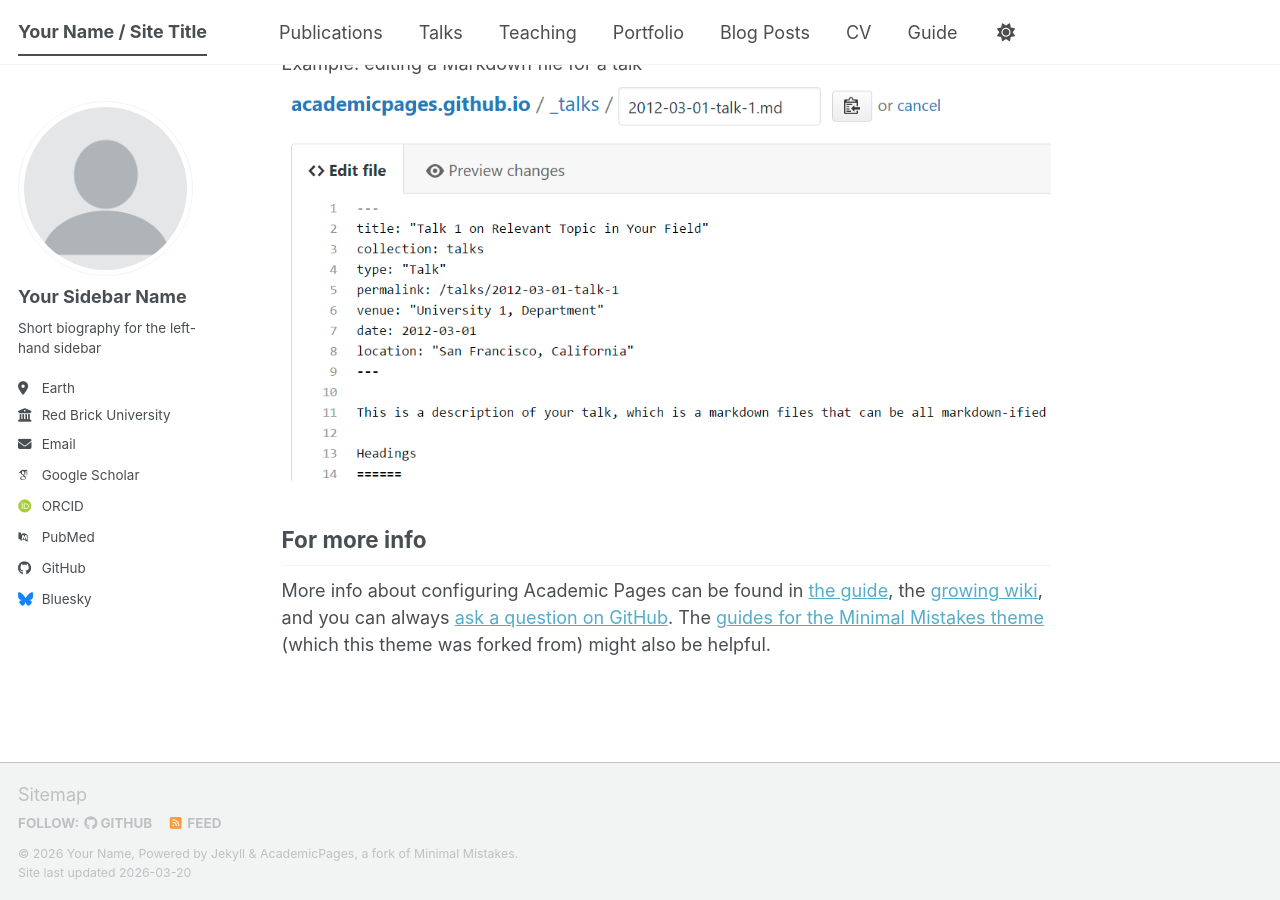
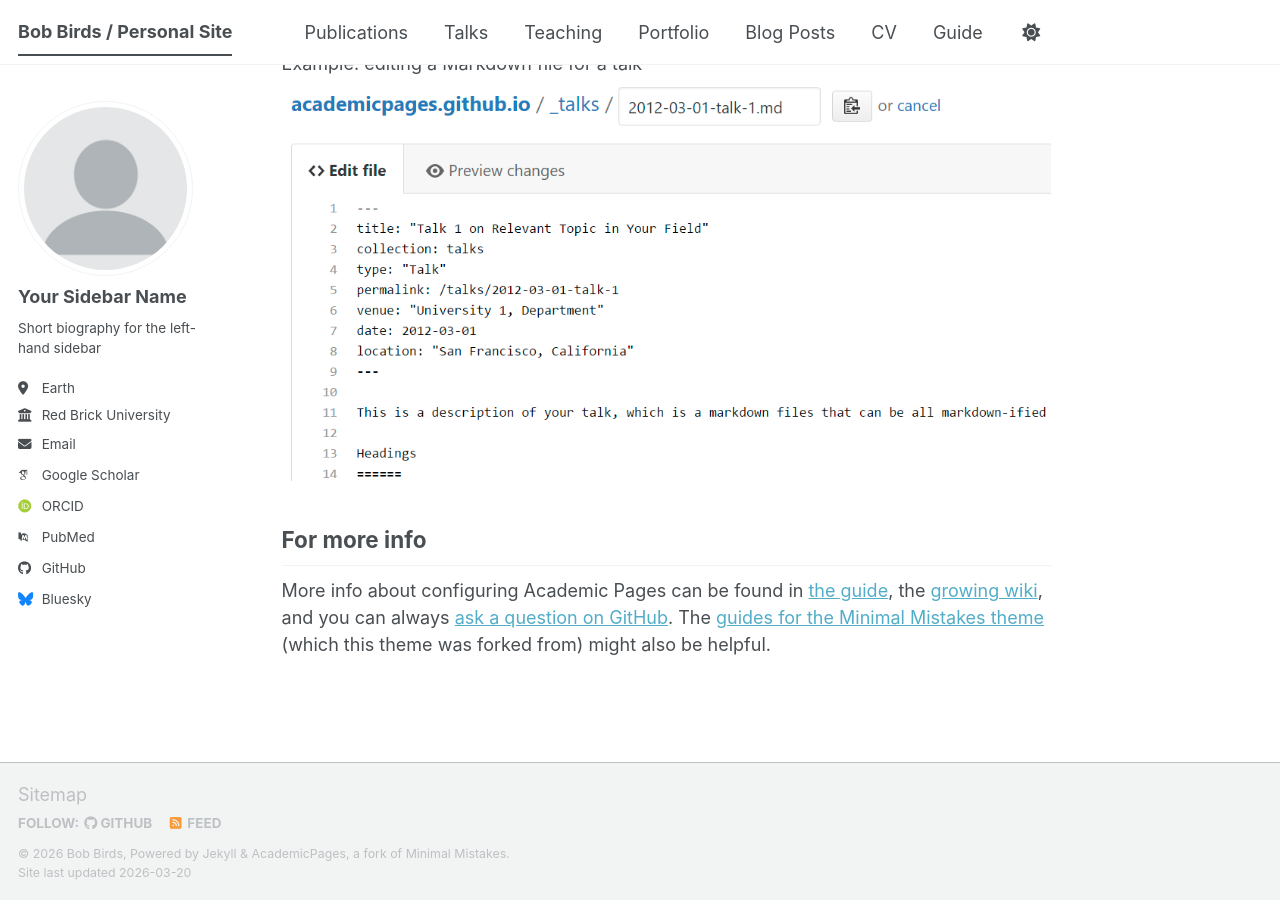
Before and after one commit to pb-berge-2/me, a Jekyll site: the page built from _pages/about.md, in a window 1280 px wide and 900 px high, scrolled down 2720 px. Built offline with Jekyll 4.4.1, drawn with Linux system fonts in a browser that asks for light colours; some web fonts are replaced; a script bundle is joined from its source files by our own code; library files that are not in the unit come from our copies.

Commit message:
Update _config.yml

```diff
--- a/_config.yml
+++ b/_config.yml
@@ -9,9 +9,9 @@
 # Basic Site Settings
 locale                   : "en-US"
 site_theme               : "default" # The available themes options are "default", "air", "sunrise", "mint", "dirt" and "contrast"
-title                    : "Your Name / Site Title"
+title                    : "Bob Birds / Personal Site"
 title_separator          : "-"
-name                     : &name "Your Name"
+name                     : &name "Bob Birds"
 description              : &description "Your Name's academic portfolio"   # Update this with a general description of your site, this is the default if not overridden by a page
 url                      : https://academicpages.github.io # The base hostname & protocol for your site e.g. "https://[your GitHub username].github.io",
                                                            # or if you already have some other page hosted on Github then use "https://[your GitHub username].github.io/[Your Repo Name]"
```
